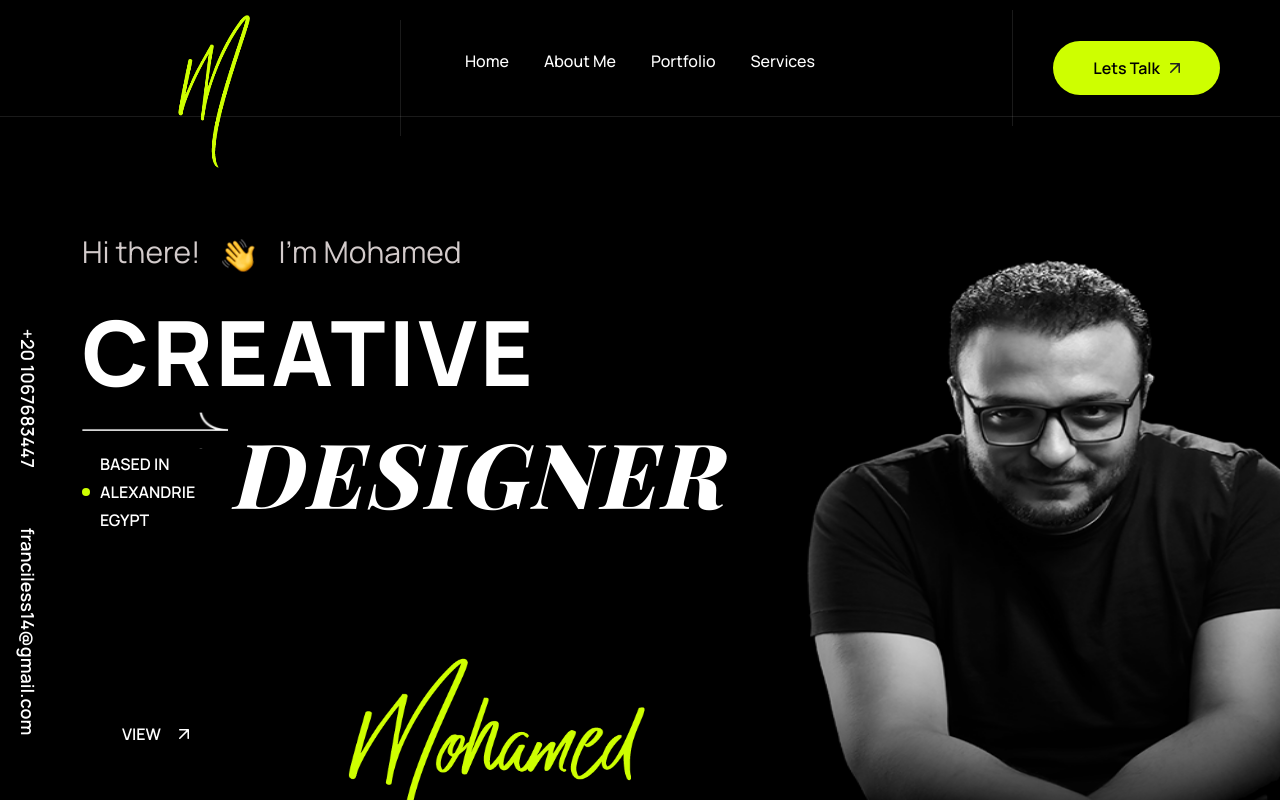
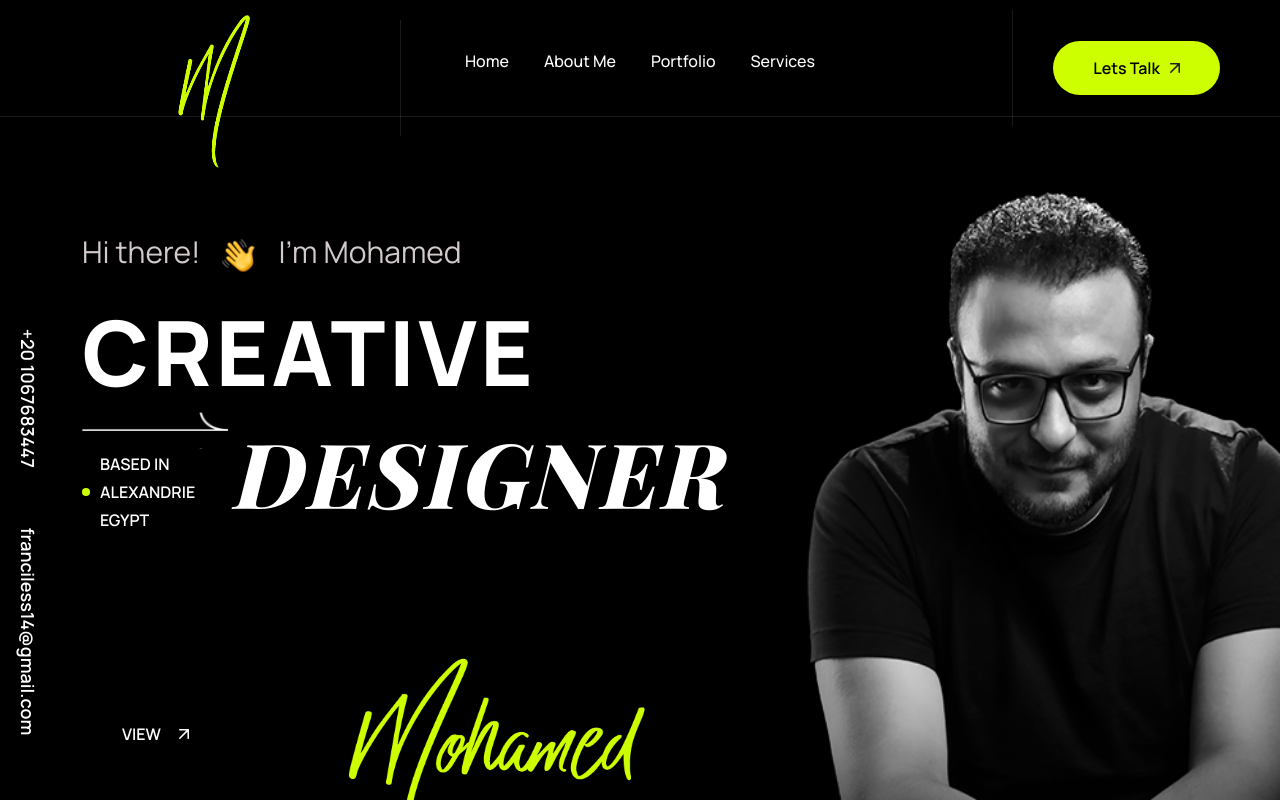
Before and after one commit to Badr-Ahmed12/new-project-, a Next.js app: page / in a window 1280 px wide. Shown: the top 800 px of the page. Built offline with nearby package versions, Linux system fonts and the light colour scheme.

Commit message:
nineth edit

```diff
--- a/src/app/Components/HeroBanner/HeroBanner1.jsx
+++ b/src/app/Components/HeroBanner/HeroBanner1.jsx
@@ -1,10 +1,22 @@
 "use client"
-import { useEffect } from "react";
+import { useEffect, useState } from "react";
 import loadBackgroudImages from "../Common/loadBackgroudImages";
 import Link from "next/link";
 import Image from "next/image";
 
 const HeroBanner1 = ({ number, email,  title1, title2, title3, title4, title5, btnname, btnurl }) => {
+    const [windowWidth, setWindowWidth] = useState(0);
+    const [windowHeight, setWindowHeight] = useState(0);
+
+    useEffect(() => {
+        const handleResize = () => {
+            setWindowWidth(window.innerWidth);
+            setWindowHeight(window.innerHeight);
+        };
+        window.addEventListener("resize", handleResize);
+        handleResize();
+        return () => window.removeEventListener("resize", handleResize);
+    }, []);
 
     useEffect(() => {
         loadBackgroudImages();
@@ -64,8 +76,8 @@ const HeroBanner1 = ({ number, email,  title1, title2, title3, title4, title5, b
                                     <Image
                                         src="/assets/images/img/My_Photo.png"
                                         alt="img"
-                                        width={Math.min(800, window.innerWidth)}
-                                        height={Math.min(1000, window.innerHeight)}
+                                        width={windowWidth < 1199 ? windowWidth : 800}
+                                        height={windowWidth < 1199 ? windowHeight : 1000}
                                     />
                                 </div>
                             </div>
```
